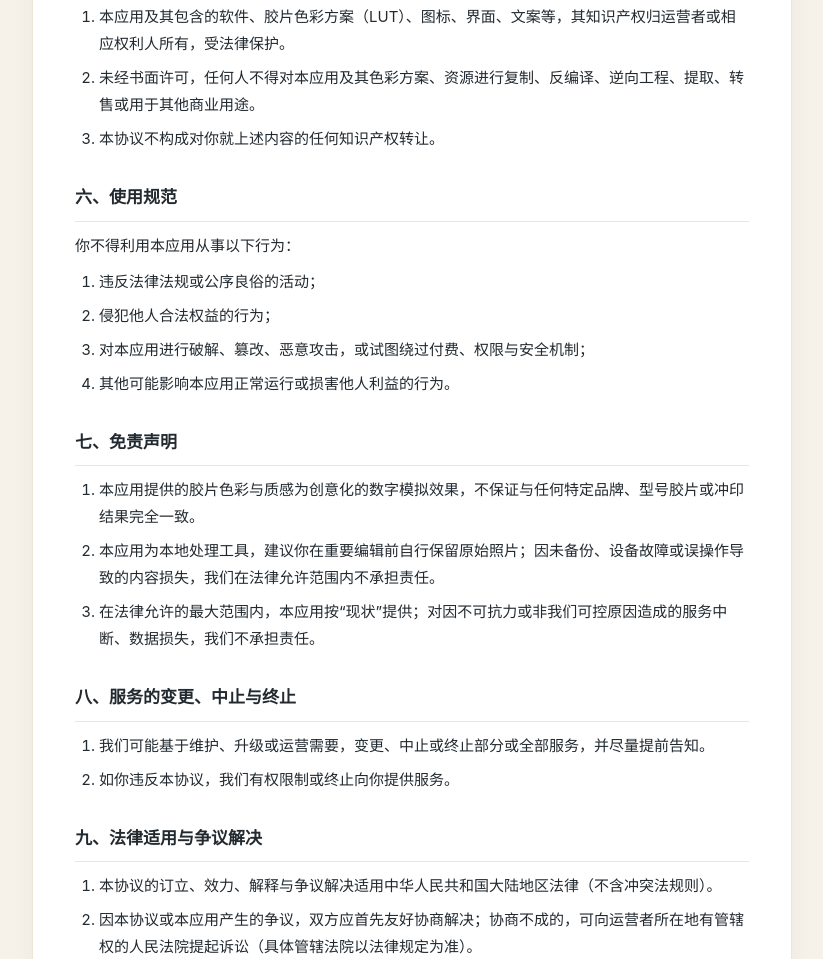
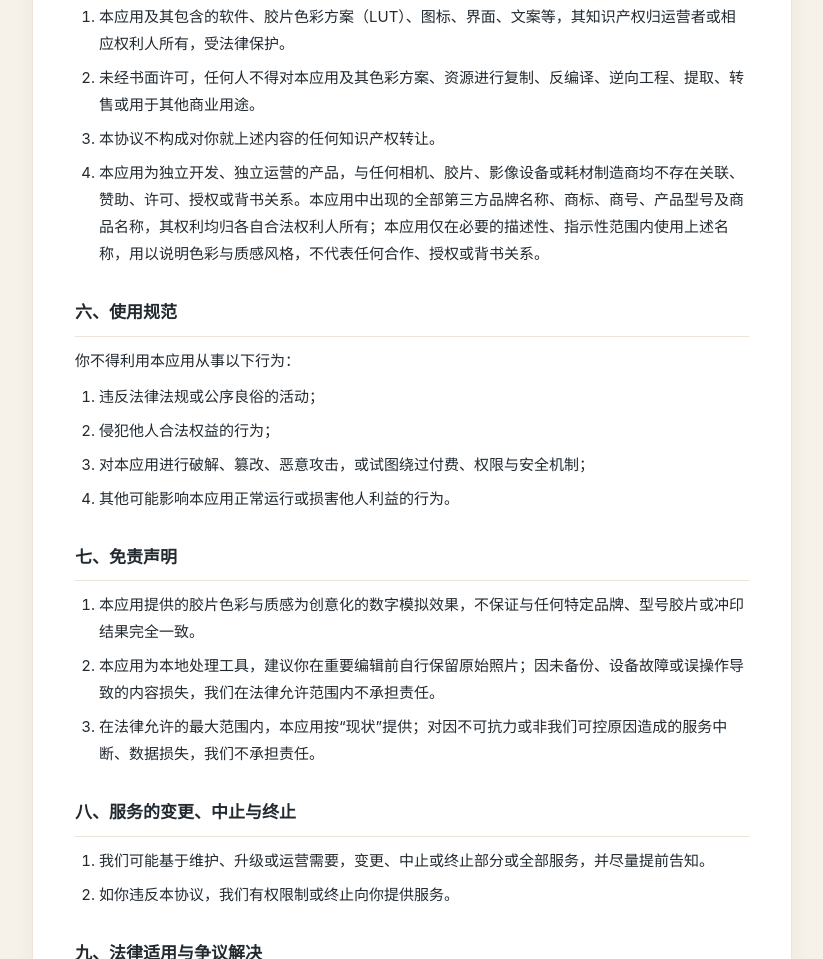
Before and after one commit to prterjr/zapp-legal, a plain HTML site: page terms.html in a window 1280 px wide. Shown: the part 1247-2206 px from the top of the page, without its empty margins (228-1051 px from the left). Drawn offline with Linux system fonts and the light colour scheme.

Commit message:
terms: 补充通用商标归属声明（独立产品/无关联授权/商标归各自权利人）

```diff
--- a/terms.html
+++ b/terms.html
@@ -77,6 +77,7 @@
     <li>本应用及其包含的软件、胶片色彩方案（LUT）、图标、界面、文案等，其知识产权归运营者或相应权利人所有，受法律保护。</li>
     <li>未经书面许可，任何人不得对本应用及其色彩方案、资源进行复制、反编译、逆向工程、提取、转售或用于其他商业用途。</li>
     <li>本协议不构成对你就上述内容的任何知识产权转让。</li>
+    <li>本应用为独立开发、独立运营的产品，与任何相机、胶片、影像设备或耗材制造商均不存在关联、赞助、许可、授权或背书关系。本应用中出现的全部第三方品牌名称、商标、商号、产品型号及商品名称，其权利均归各自合法权利人所有；本应用仅在必要的描述性、指示性范围内使用上述名称，用以说明色彩与质感风格，不代表任何合作、授权或背书关系。</li>
   </ol>
 
   <h2>六、使用规范</h2>
```
